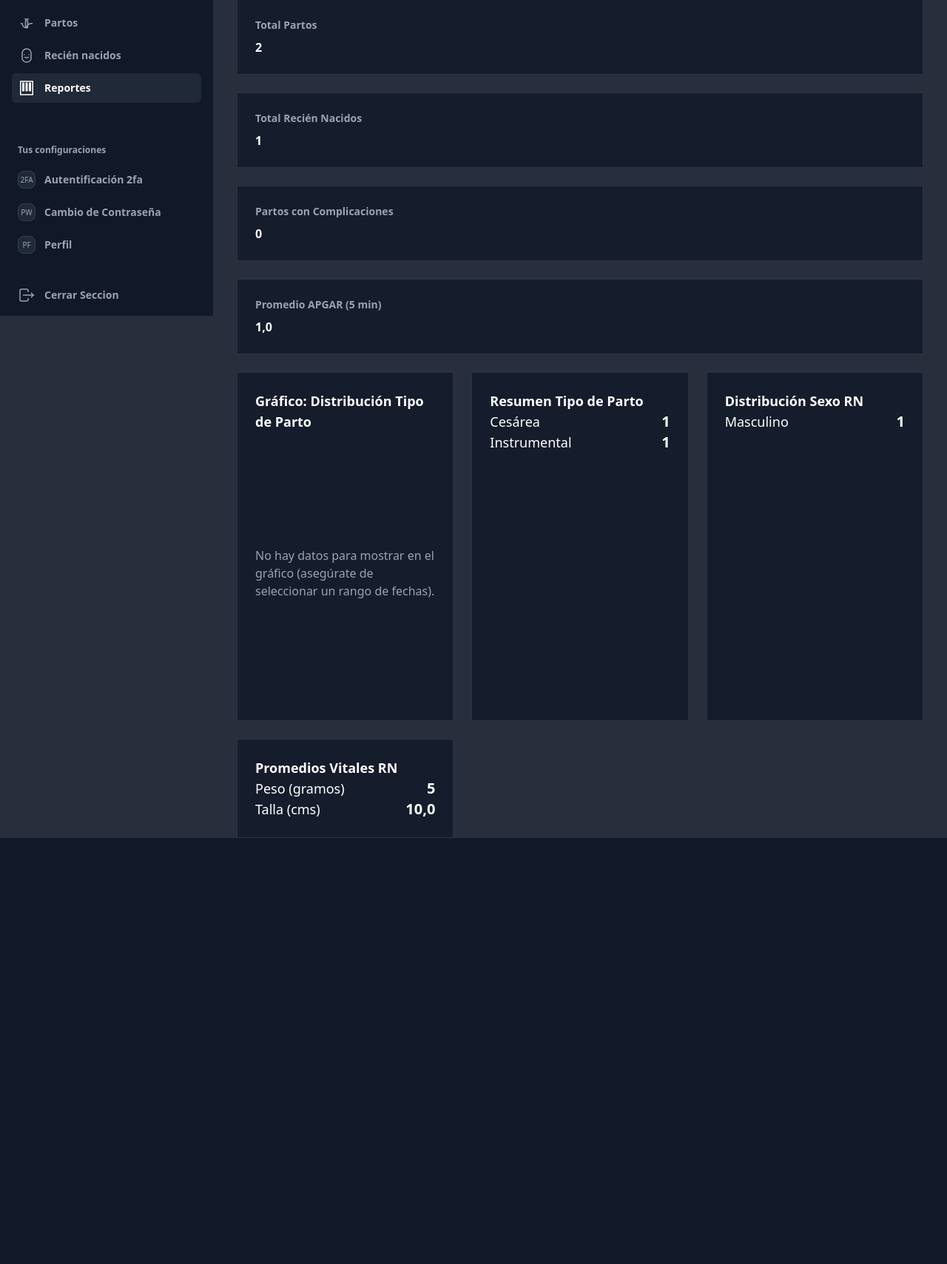
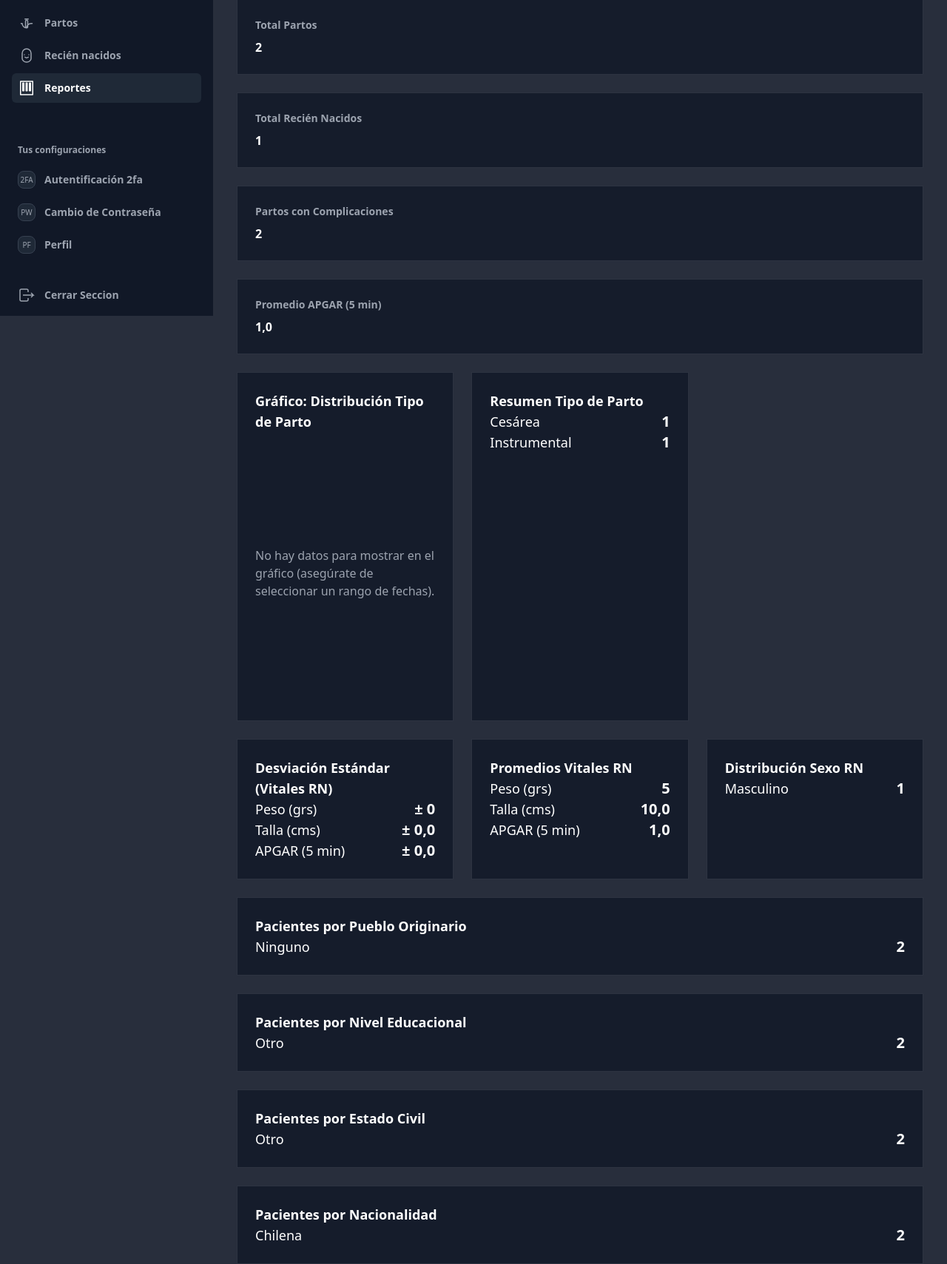
Before and after one commit to Tasquer/hospital_regional, a Django app: page /reportes/ in a window 1280 px wide. Shown: the part 373-2082 px from the top of the page at 74% size. Before the commit the page ends 1506 px from the top, so only its background shows below. Run offline with Django 5.2, Linux system fonts and the light colour scheme; a user stored in the database is signed in; data comes from the database, SQL or seed files in the repository; both versions use the stored data as it was after the commit; parts of the project's set-up code (start-up, migrations or seed data) failed here and were passed over; some libraries are stand-ins or nearby versions.

Commit message:
cambios en el modulo reportes en base al archivo elementos_reporte.txt y cambios en datos del Modelo Paciente en Modulo Clinica

```diff
--- a/reportes/templates/reportes/dashboard_obstetricia.html
+++ b/reportes/templates/reportes/dashboard_obstetricia.html
@@ -32,6 +32,8 @@
       </a>
     </form>
   </div>
+
+
   <div class="grid grid-cols-1 gap-6 md:grid-cols-2 lg:grid-cols-4">
 
     <div class="rounded-3xl border border-white/10 bg-gray-900/80 p-6 shadow-2xl">
@@ -61,6 +63,7 @@
       <h2 class="text-lg font-semibold text-white">Gráfico: Distribución Tipo de Parto</h2>
       <div id="chart_tipo_parto" class="mt-4" style="width: 100%; height: 350px;"></div>
     </div>
+
     <div class="rounded-3xl border border-white/10 bg-gray-900/80 p-6 shadow-2xl space-y-3">
       <h2 class="text-lg font-semibold text-white">Resumen Tipo de Parto</h2>
       {% for item in distribucion_tipo_parto %}
@@ -72,6 +75,41 @@
         <p class="text-gray-400">No hay datos de tipo de parto para el rango seleccionado.</p>
       {% endfor %}
     </div>
+  </div>
+
+  <div class="grid grid-cols-1 gap-6 lg:grid-cols-3">
+
+    <div class="rounded-3xl border border-white/10 bg-gray-900/80 p-6 shadow-2xl space-y-3">
+      <h2 class="text-lg font-semibold text-white">Desviación Estándar (Vitales RN)</h2>
+      <div class="flex justify-between items-center">
+        <span class="text-lg capitalize text-white">Peso (grs)</span>
+        <span class="text-xl font-semibold text-white">± {{ stddev_peso_rn|floatformat:0|intcomma|default:"N/A" }}</span>
+      </div>
+      <div class="flex justify-between items-center">
+        <span class="text-lg capitalize text-white">Talla (cms)</span>
+        <span class="text-xl font-semibold text-white">± {{ stddev_talla_rn|floatformat:1|default:"N/A" }}</span>
+      </div>
+       <div class="flex justify-between items-center">
+        <span class="text-lg capitalize text-white">APGAR (5 min)</span>
+        <span class="text-xl font-semibold text-white">± {{ stddev_apgar_rn|floatformat:1|default:"N/A" }}</span>
+      </div>
+    </div>
+
+    <div class="rounded-3xl border border-white/10 bg-gray-900/80 p-6 shadow-2xl space-y-3">
+      <h2 class="text-lg font-semibold text-white">Promedios Vitales RN</h2>
+      <div class="flex justify-between items-center">
+        <span class="text-lg capitalize text-white">Peso (grs)</span>
+        <span class="text-xl font-semibold text-white">{{ promedio_peso_rn|floatformat:0|intcomma|default:"N/A" }}</span>
+      </div>
+      <div class="flex justify-between items-center">
+        <span class="text-lg capitalize text-white">Talla (cms)</span>
+        <span class="text-xl font-semibold text-white">{{ promedio_talla_rn|floatformat:1|default:"N/A" }}</span>
+      </div>
+       <div class="flex justify-between items-center">
+        <span class="text-lg capitalize text-white">APGAR (5 min)</span>
+        <span class="text-xl font-semibold text-white">{{ promedio_apgar_rn|floatformat:1|default:"N/A" }}</span>
+      </div>
+    </div>
 
     <div class="rounded-3xl border border-white/10 bg-gray-900/80 p-6 shadow-2xl space-y-3">
       <h2 class="text-lg font-semibold text-white">Distribución Sexo RN</h2>
@@ -81,22 +119,57 @@
           <span class="text-xl font-semibold text-white">{{ item.total|intcomma }}</span>
         </div>
       {% empty %}
-         <p class="text-gray-400">No hay datos de recién nacidos para el rango seleccionado.</p>
+         <p class="text-gray-400">No hay datos de recién nacidos.</p>
+      {% endfor %}
+    </div>
+  </div>
+
+  <div class="grid grid-cols-1 gap-6 md:grid-cols-2 lg:grid-cols-4">
+
+    <div class="rounded-3xl border border-white/10 bg-gray-900/80 p-6 shadow-2xl space-y-3">
+      <h2 class="text-lg font-semibold text-white">Pacientes por Pueblo Originario</h2>
+      {% for item in distribucion_pueblos|slice:":3" %} <div class="flex justify-between items-center">
+          <span class="text-lg capitalize text-white">{{ item.pueblo_display }}</span>
+          <span class="text-xl font-semibold text-white">{{ item.total|intcomma }}</span>
+        </div>
+      {% empty %}
+         <p class="text-gray-400">No hay datos demográficos.</p>
       {% endfor %}
     </div>
 
-    <div class="rounded-3xl border border-white/10 bg-gray-900/80 p-6 shadow-2xl space-y-3 lg:col-span-2">
-      <h2 class="text-lg font-semibold text-white">Promedios Vitales RN</h2>
-      <div class="flex justify-between items-center">
-        <span class="text-lg capitalize text-white">Peso (gramos)</span>
-        <span class="text-xl font-semibold text-white">{{ promedio_peso_rn|floatformat:0|intcomma|default:"N/A" }}</span>
-      </div>
-      <div class="flex justify-between items-center">
-        <span class="text-lg capitalize text-white">Talla (cms)</span>
-        <span class="text-xl font-semibold text-white">{{ promedio_talla_rn|floatformat:1|default:"N/A" }}</span>
-      </div>
+    <div class="rounded-3xl border border-white/10 bg-gray-900/80 p-6 shadow-2xl space-y-3">
+      <h2 class="text-lg font-semibold text-white">Pacientes por Nivel Educacional</h2>
+      {% for item in distribucion_educacion|slice:":3" %} <div class="flex justify-between items-center">
+          <span class="text-lg capitalize text-white">{{ item.educacion_display }}</span>
+          <span class="text-xl font-semibold text-white">{{ item.total|intcomma }}</span>
+        </div>
+      {% empty %}
+         <p class="text-gray-400">No hay datos demográficos.</p>
+      {% endfor %}
     </div>
 
+    <div class="rounded-3xl border border-white/10 bg-gray-900/80 p-6 shadow-2xl space-y-3">
+      <h2 class="text-lg font-semibold text-white">Pacientes por Estado Civil</h2>
+      {% for item in distribucion_estado_civil|slice:":3" %} <div class="flex justify-between items-center">
+          <span class="text-lg capitalize text-white">{{ item.estado_civil_display }}</span>
+          <span class="text-xl font-semibold text-white">{{ item.total|intcomma }}</span>
+        </div>
+      {% empty %}
+         <p class="text-gray-400">No hay datos demográficos.</p>
+      {% endfor %}
+    </div>
+
+    <div class="rounded-3xl border border-white/10 bg-gray-900/80 p-6 shadow-2xl space-y-3">
+      <h2 class="text-lg font-semibold text-white">Pacientes por Nacionalidad</h2>
+      {% for item in distribucion_nacionalidad %}
+        <div class="flex justify-between items-center">
+          <span class="text-lg capitalize text-white">{{ item.nacionalidad_display }}</span>
+          <span class="text-xl font-semibold text-white">{{ item.total|intcomma }}</span>
+        </div>
+      {% empty %}
+         <p class="text-gray-400">No hay datos demográficos.</sppan>
+      {% endfor %}
+    </div>
   </div>
 
 </section>
@@ -104,43 +177,37 @@
 
 
 {% block javascript %}
-  {{ block.super }}
-  <script>
-    // Esperamos a que el DOM esté cargado
+  {{ block.super }} <script>
     document.addEventListener('DOMContentLoaded', function() {
 
-      // 1. Obtenemos los datos JSON que pasamos desde la vista
       const chartData = {{ chart_data_tipo_parto|safe }};
 
-      // 2. Verificamos si hay datos y si la librería ECharts cargó
       if (chartData && chartData.length > 0 && typeof echarts !== 'undefined') {
 
-        // 3. Inicializamos el gráfico
         var chartDom = document.getElementById('chart_tipo_parto');
         var myChart = echarts.init(chartDom, 'dark'); // Usamos el tema 'dark'
         var option;
 
-        // 4. Configuramos las opciones del gráfico de torta (Pie Chart)
         option = {
-          backgroundColor: 'transparent', // Fondo transparente
+          backgroundColor: 'transparent',
           tooltip: {
             trigger: 'item',
-            formatter: '{b}: {c} ({d}%)' // Formato del tooltip: Cesárea: 5 (50%)
+            formatter: '{b}: {c} ({d}%)'
           },
           legend: {
             orient: 'vertical',
             left: 'left',
             top: 'center',
             textStyle: {
-                color: '#ccc' // Color del texto de la leyenda
+                color: '#ccc'
             }
           },
           series: [
             {
               name: 'Tipo de Parto',
               type: 'pie',
-              radius: ['40%', '70%'], // Hacemos un gráfico de "dona"
-              center: ['65%', '50%'], // Centramos el gráfico
+              radius: ['40%', '70%'],
+              center: ['65%', '50%'],
               data: chartData,
               emphasis: {
                 itemStyle: {
@@ -150,21 +217,17 @@
                 }
               },
               label: {
-                show: false, // Ocultamos etiquetas en el gráfico
+                show: false,
                 position: 'center'
               },
             }
           ]
         };
 
-        // 5. Aplicamos la configuración y dibujamos el gráfico
         option && myChart.setOption(option);
-
-        // Hacemos que el gráfico se ajuste si cambia el tamaño de la ventana
         window.addEventListener('resize', myChart.resize);
 
       } else {
-        // Si no hay datos, mostramos un mensaje
         document.getElementById('chart_tipo_parto').innerHTML =
           '<div class="flex items-center justify-center h-full"><p class="text-gray-400">No hay datos para mostrar en el gráfico (asegúrate de seleccionar un rango de fechas).</p></div>';
       }
--- a/reportes/views.py
+++ b/reportes/views.py
@@ -4,8 +4,9 @@ import json
 from datetime import datetime
 from django.views.generic import TemplateView
 from django.contrib.auth.mixins import LoginRequiredMixin
-from django.db.models import Count, Avg
-from clinica.models import Parto, RecienNacido
+# Importamos StdDev (Desviación Estándar)
+from django.db.models import Count, Avg, StdDev, Q
+from clinica.models import Paciente, Parto, RecienNacido
 
 class ReportesObstetriciaView(LoginRequiredMixin, TemplateView):
     template_name = "reportes/dashboard_obstetricia.html"
@@ -23,13 +24,23 @@ class ReportesObstetriciaView(LoginRequiredMixin, TemplateView):
         partos_qs = Parto.objects.all()
         rn_qs = RecienNacido.objects.all()
 
+        # Obtenemos los IDs de los pacientes que tuvieron partos
+        pacientes_id_base = partos_qs.values_list('paciente_id', flat=True).distinct()
+        pacientes_qs = Paciente.objects.filter(id__in=pacientes_id_base)
+
+
         if fecha_inicio_str and fecha_final_str:
             try:
                 fecha_inicio = datetime.strptime(fecha_inicio_str, '%Y-%m-%d').date()
                 fecha_final = datetime.strptime(fecha_final_str, '%Y-%m-%d').date()
 
+                # Filtramos Partos y RN por fecha (usando fecha_creacion de tu modelo)
                 partos_qs = partos_qs.filter(fecha_creacion__date__range=[fecha_inicio, fecha_final])
                 rn_qs = rn_qs.filter(fecha_creacion__date__range=[fecha_inicio, fecha_final])
+
+                # Volvemos a filtrar pacientes basado en los partos YA filtrados por fecha
+                pacientes_id_filtrados = partos_qs.values_list('paciente_id', flat=True).distinct()
+                pacientes_qs = Paciente.objects.filter(id__in=pacientes_id_filtrados)
 
             except ValueError:
                 pass
@@ -54,56 +65,97 @@ class ReportesObstetriciaView(LoginRequiredMixin, TemplateView):
         chart_data_tipo_parto_list = []
 
         for item in partos_raw:
-            # Obtenemos el nombre (p.ej. "Cesárea")
-            display_name = tipo_parto_map.get(item['tipo_parto'], item['tipo_parto'])
-
-            # ¡CORRECCIÓN AQUÍ!
-            # Convertimos el objeto '__proxy__' a un string simple
-            display_name_str = str(display_name)
-
-            # Para la lista
-            distribucion_tipo_parto_list.append({
-                'tipo_display': display_name_str,
-                'total': item['total']
-            })
-
-            # Para el gráfico (Esta era la línea que fallaba)
-            chart_data_tipo_parto_list.append({
-                'value': item['total'],
-                'name': display_name_str  # Usamos el string simple
-            })
+            display_name_str = str(tipo_parto_map.get(item['tipo_parto'], item['tipo_parto']))
+            distribucion_tipo_parto_list.append({'tipo_display': display_name_str,'total': item['total']})
+            chart_data_tipo_parto_list.append({'value': item['total'],'name': display_name_str})
 
         context["distribucion_tipo_parto"] = distribucion_tipo_parto_list
-        # Esto ahora funcionará
         context["chart_data_tipo_parto"] = json.dumps(chart_data_tipo_parto_list)
-
 
         # 3. Distribución Sexo Recién Nacidos
         sexo_map = dict(RecienNacido.SexoChoices.choices)
-        sexo_raw = rn_qs.values('sexo').annotate(
-            total=Count('id')
-        ).order_by('sexo')
-
-        # ¡CORRECCIÓN AQUÍ TAMBIÉN! (Buena práctica)
-        # Convertimos a string simple de inmediato
+        sexo_raw = rn_qs.values('sexo').annotate(total=Count('id')).order_by('sexo')
         context["distribucion_sexo_rn"] = [
-            {
-                'sexo_display': str(sexo_map.get(item['sexo'], item['sexo'])),
-                'total': item['total']
-            } for item in sexo_raw
+            {'sexo_display': str(sexo_map.get(item['sexo'], item['sexo'])),'total': item['total']}
+            for item in sexo_raw
         ]
 
-        # 4. Estadísticas Vitales RN (Promedios)
+        # 4. Estadísticas Vitales RN (Promedios Y Desviación Estándar - Punto 1)
         stats_vitales = rn_qs.aggregate(
             Avg('peso_gramos'),
+            StdDev('peso_gramos'),
             Avg('talla_cm'),
-            Avg('apgar_5_min')
+            StdDev('talla_cm'),
+            Avg('apgar_5_min'),
+            StdDev('apgar_5_min')
         )
         context["promedio_peso_rn"] = stats_vitales.get('peso_gramos__avg')
+        context["stddev_peso_rn"] = stats_vitales.get('peso_gramos__stddev')
         context["promedio_talla_rn"] = stats_vitales.get('talla_cm__avg')
+        context["stddev_talla_rn"] = stats_vitales.get('talla_cm__stddev')
         context["promedio_apgar_rn"] = stats_vitales.get('apgar_5_min__avg')
+        context["stddev_apgar_rn"] = stats_vitales.get('apgar_5_min__stddev')
 
-        # 5. Conteo de Partos con Complicaciones
-        context["total_complicaciones"] = partos_qs.filter(complicaciones=True).count()
+        # 5. Complicaciones
+        # ¡LÓGICA CORREGIDA! Tu modelo usa TextField, no BooleanField.
+        # Contamos los partos donde el campo 'complicaciones' NO está vacío.
+        context["total_complicaciones"] = partos_qs.exclude(
+            Q(complicaciones__isnull=True) | Q(complicaciones__exact='')
+        ).count()
+
+
+        # --- 3. NUEVAS CONSULTAS DEMOGRÁFICAS (Punto 2 y 3) ---
+
+        # Moda de Pueblos Originarios
+        pueblo_map = dict(Paciente.PuebloOriginarioChoices.choices)
+        pueblos_raw = pacientes_qs.values('pueblo_originario').annotate(
+            total=Count('id')
+        ).order_by('-total') # Ordenamos de mayor a menor
+
+        context["distribucion_pueblos"] = [
+            {
+                'pueblo_display': str(pueblo_map.get(item['pueblo_originario'], item['pueblo_originario'])),
+                'total': item['total']
+            } for item in pueblos_raw
+        ]
+
+        # Moda de Nivel Educacional
+        educacion_map = dict(Paciente.NivelEducacionalChoices.choices)
+        educacion_raw = pacientes_qs.values('nivel_educacional').annotate(
+            total=Count('id')
+        ).order_by('-total')
+
+        context["distribucion_educacion"] = [
+            {
+                'educacion_display': str(educacion_map.get(item['nivel_educacional'], item['nivel_educacional'])),
+                'total': item['total']
+            } for item in educacion_raw
+        ]
+
+        # Moda de Estado Civil
+        estado_civil_map = dict(Paciente.EstadoCivilChoices.choices)
+        estado_civil_raw = pacientes_qs.values('estado_civil').annotate(
+            total=Count('id')
+        ).order_by('-total')
+
+        context["distribucion_estado_civil"] = [
+            {
+                'estado_civil_display': str(estado_civil_map.get(item['estado_civil'], item['estado_civil'])),
+                'total': item['total']
+            } for item in estado_civil_raw
+        ]
+
+        # Moda de Nacionalidad
+        nacionalidad_map = dict(Paciente.NacionalidadChoices.choices)
+        nacionalidad_raw = pacientes_qs.values('nacionalidad').annotate(
+            total=Count('id')
+        ).order_by('-total')
+
+        context["distribucion_nacionalidad"] = [
+            {
+                'nacionalidad_display': str(nacionalidad_map.get(item['nacionalidad'], item['nacionalidad'])),
+                'total': item['total']
+            } for item in nacionalidad_raw
+        ]
 
         return context
```
Also changed, not shown: clinica/models.py (+65 -0 lines), clinica/migrations/0005_paciente_estado_civil_paciente_nacionalidad_and_more.py (added), db.sqlite3.
